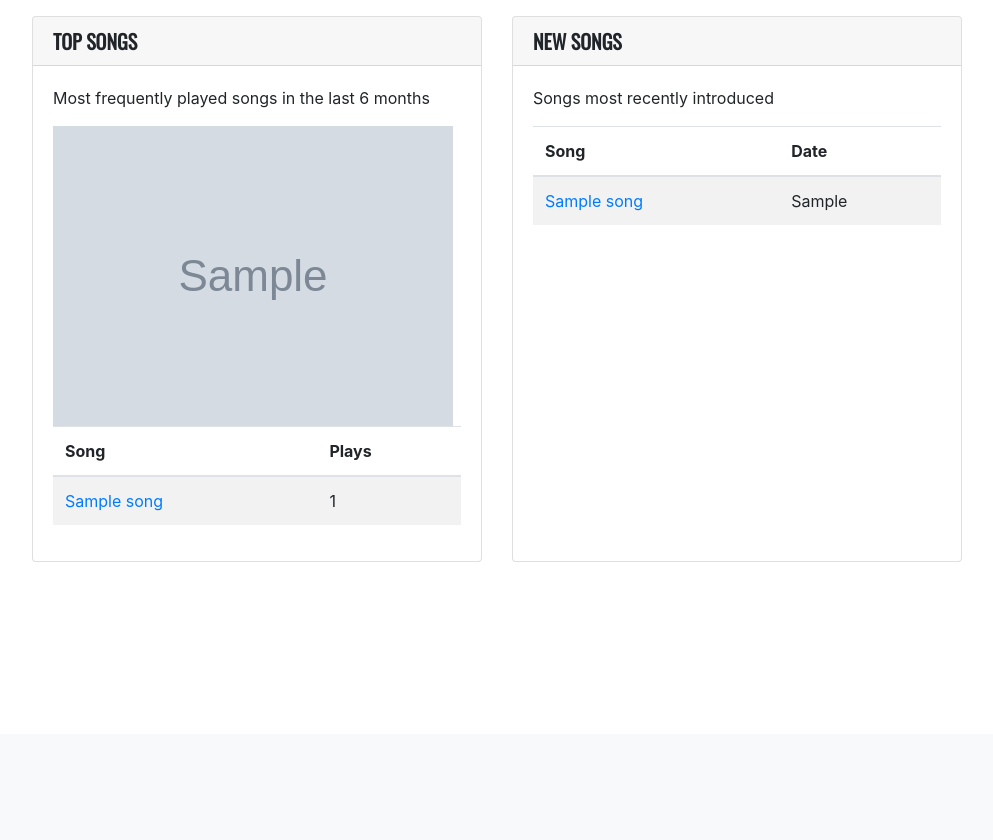
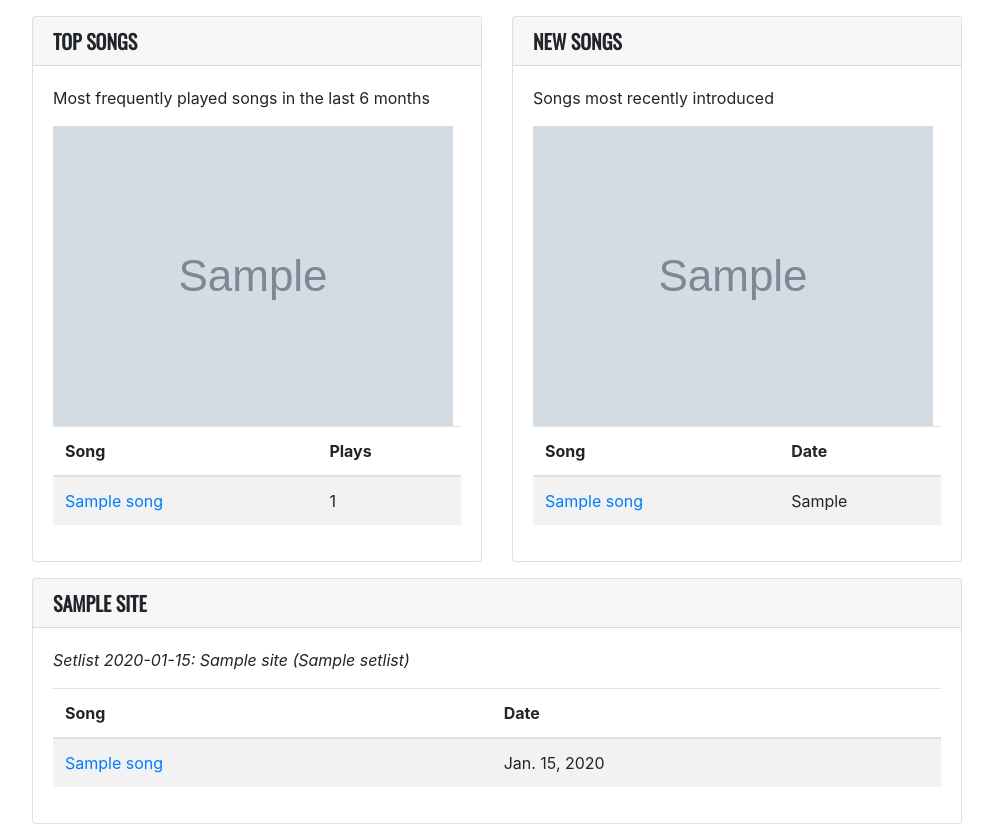
Before and after one commit to citychurchbris/reflectworship, a Django app: template reflectsongs/templates/reflectsongs/index.html in a window 1280 px wide. Shown: the part 66-906 px from the top of the page, without its empty margins (143-1136 px from the left). Before the commit the page ends 628 px from the top, so only its background shows below. Run offline with Django 3.2, Linux system fonts and the light colour scheme; tables that the repository leaves empty hold one stand-in row (values such as "Sample post"); the template is opened without the code that fills it: values that come from a table or form of the project are taken from there, most other values are stand-ins (such as "Sample title", 1, 10 or a date in 2020); grey boxes marked "Sample" are stand-in pictures; some libraries are stand-ins or nearby versions.

Commit message:
Add recent site setlists

```diff
--- a/reflectsongs/models.py
+++ b/reflectsongs/models.py
@@ -32,6 +32,9 @@ class Site(ModelBase):
     name = models.CharField(
         max_length=200,
     )
+
+    def recent_setlist(self):
+        return self.setlists.first()
 
 
 class Song(ModelBase):
--- a/reflectsongs/templates/reflectsongs/index.html
+++ b/reflectsongs/templates/reflectsongs/index.html
@@ -36,6 +36,7 @@
       <p>
         Songs most recently introduced
       </p>
+      <img src="{{ newsongs.0.photo }}" class="img-fluid" />
       <table class="table table-striped">
         <thead>
           <th>Song</th>
@@ -54,6 +55,35 @@
       </table>
     </div>
   </div>
+</div>
+
+<div class="card-deck mt-3">
+  {% for site in sites %}
+  <div class="card">
+    <h5 class="card-header">{{ site.name }}</h5>
+    <div class="card-body">
+      <p>
+        <em>Setlist {{ site.recent_setlist }}</em>
+      </p>
+      <table class="table table-striped">
+        <thead>
+          <th>Song</th>
+          <th>Date</th>
+        </thead>
+        {% for song in site.recent_setlist.songs.all %}
+        <tr>
+          <td>
+            <a href="{% url 'song-view' song.slug %}">{{ song }}</a>
+          </td>
+          <td>
+            {{ song.first_played }}
+          </td>
+        </tr>
+        {% endfor %}
+      </table>
+    </div>
+  </div>
+  {% endfor %}
 
 </div>
 
--- a/reflectsongs/views.py
+++ b/reflectsongs/views.py
@@ -6,7 +6,7 @@ from django.views import View
 
 from dateutil.relativedelta import relativedelta
 
-from reflectsongs.models import Song
+from reflectsongs.models import Site, Song
 from reflectsongs.utils import yt_embed
 
 
@@ -35,6 +35,7 @@ class HomeView(View):
             context={
                 'topsongs': topsongs,
                 'newsongs': newsongs,
+                'sites': Site.objects.all(),
             }
         )
 
```
